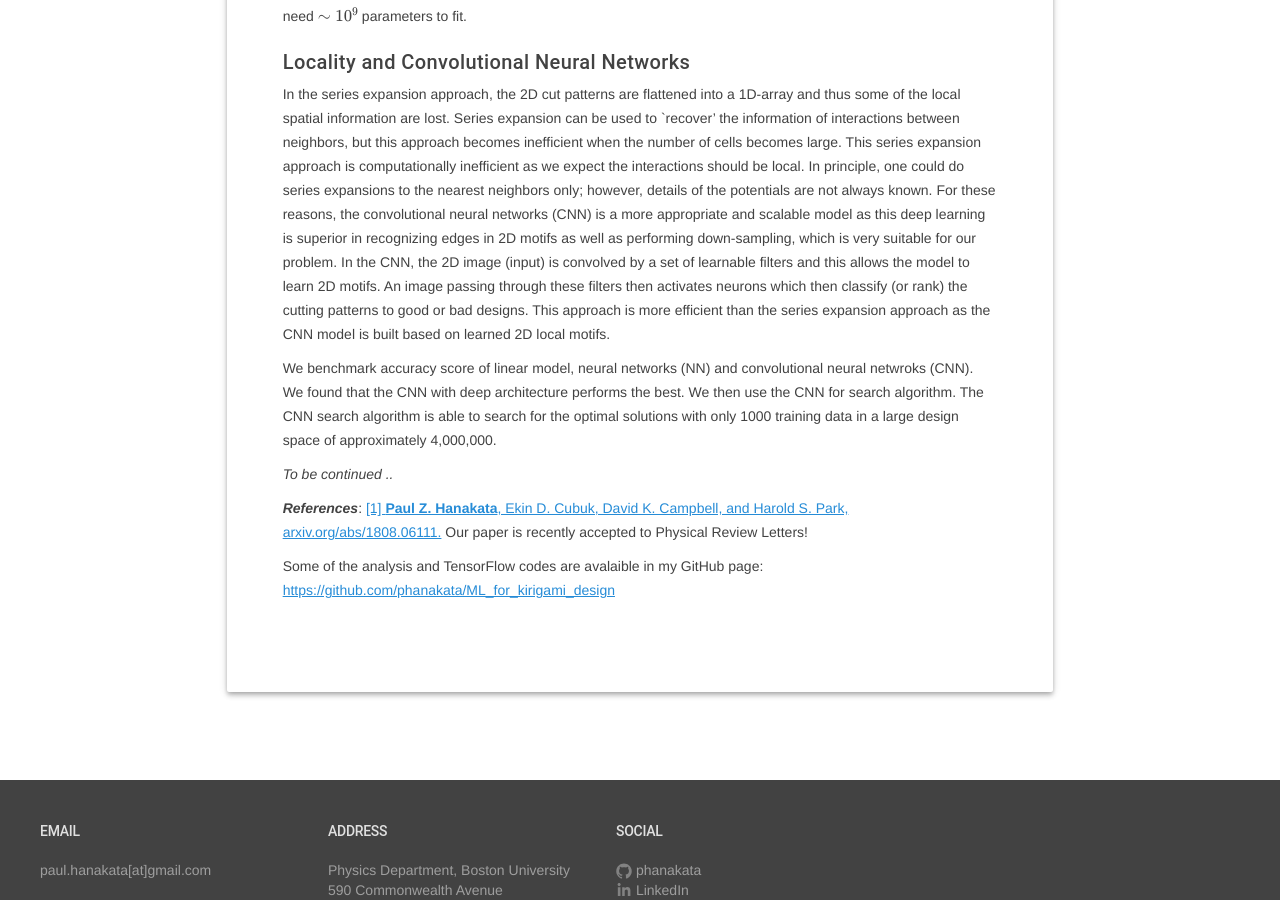
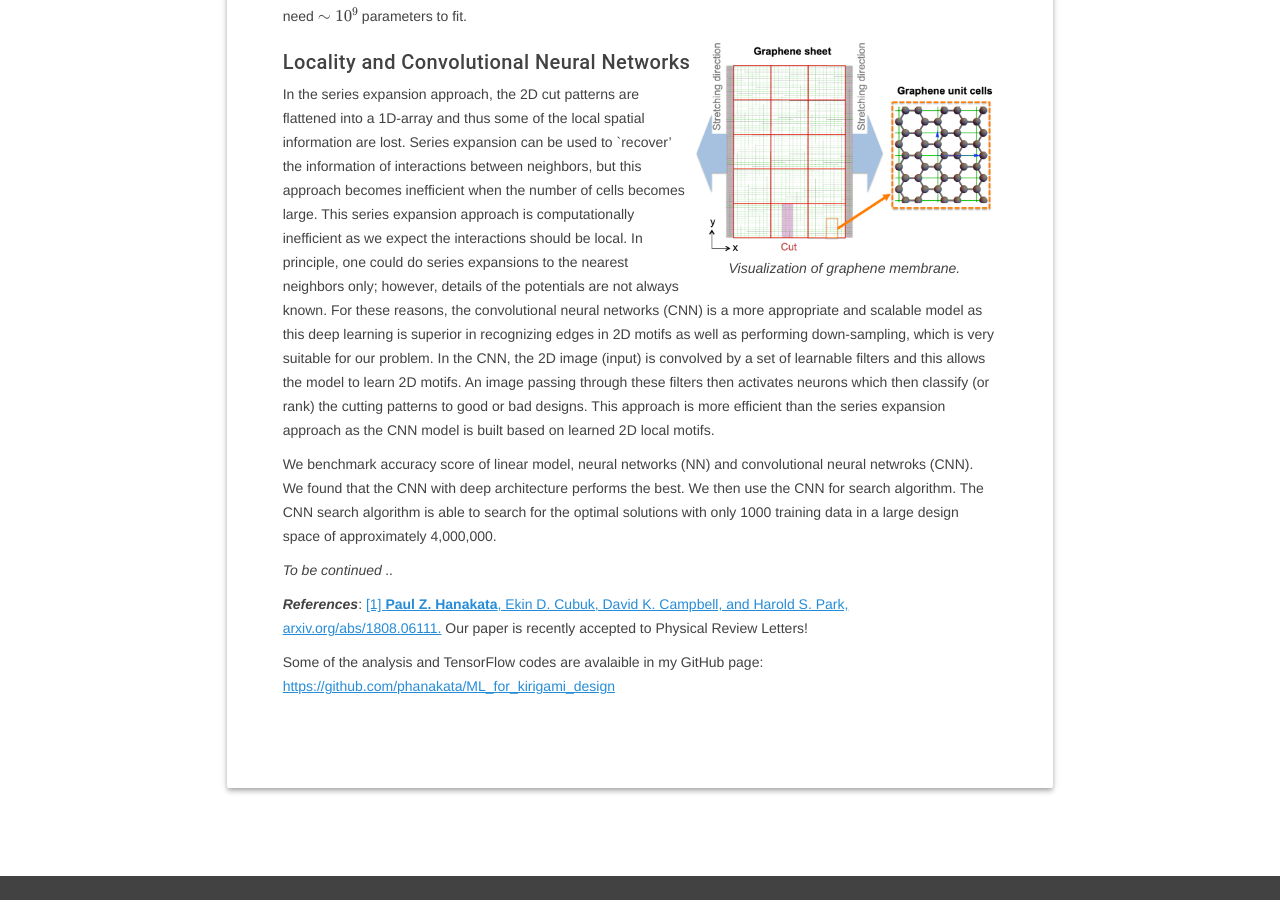
Before and after one commit to phanakata/phanakata.github.io, a Jekyll site: the page built from _posts/2018-05-29-ML.markdown, in a window 1280 px wide and 900 px high, scrolled down 656 px. Built offline with Jekyll 4.4.1, drawn with Linux system fonts in a browser that asks for light colours; formulas are drawn with MathJax 3.

Commit message:
Add a figure

```diff
--- a/_posts/2018-05-29-ML.markdown
+++ b/_posts/2018-05-29-ML.markdown
@@ -14,6 +14,10 @@ Before going to deep learning, we may consider the simplest approach which is li
 $$f(\pmb{x})=\beta_0+\sum_i\beta_ix_i+\sum_{i\leq j}\beta_{ij}x_ix_j+\sum_{i\leq j\leq k}\beta_{ijk}x_ix_jx_k+\dots\,.$$
 
 Linear model (with feature transformation) works reasonably efficient for *small* system; however, for finer grids (or larger systems), the number of parameters will increase significantly as there will be $(n+d)!/(n!d!)\sim n^d/d$ of $\beta$ terms, where $d$ is the polynomial degree, $n$ is number of grids (features). Let us suppose we use one rectangular graphene unit cell as the size of one grid. Then, for a system size $\sim100\times200$ Angstrom, the input size is $30\times80=2400$ ($10\times16$ rectangular graphene cells in each coarse grid). At a polynomial degree of 3, we will need $\sim10^9$ parameters to fit.
+<table class="image" align="right">
+<caption align="bottom">{{ "<i> Visualization of graphene membrane.</i>" }}</caption>
+<tr><td><img src="/img/graphene_sheet.png" alt="" description="Drawing" style="width: 300px; max-width:100%;"/></td></tr>
+</table>
 
 ##### Locality and Convolutional Neural Networks
 In the series expansion approach, the 2D cut patterns are flattened into a 1D-array and thus some of the local spatial information are
```
Also changed, not shown: img/graphene_sheet.png (added).
